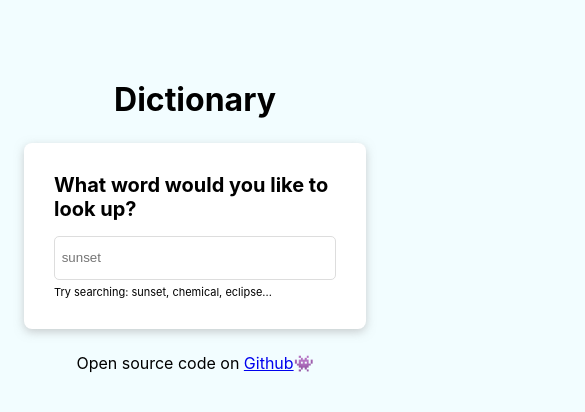
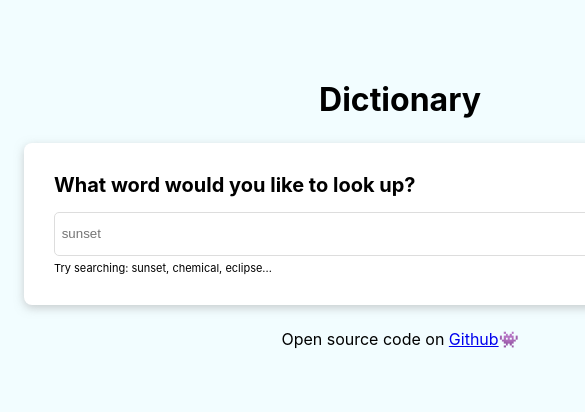
Before and after one commit to chadders404/react-dictionary-app, a React (Create React App) app: page / in a window 390 px wide. Shown: the top 412 px of the page, 585 px wide, since content can reach past the window. Built offline with nearby package versions, Linux system fonts and the light colour scheme; no server answers.

Commit message:
CSS Grid adjusted to make it more responsive
Removed bug which caused central grid column to change width according to the keyword. Hard coded to 800px instead.

```diff
--- a/src/App.css
+++ b/src/App.css
@@ -14,6 +14,8 @@
 }
 .column2 {
   grid-column-start: 2;
+  width: 800px;
+  justify-self: center;
 }
 .column3 {
   grid-column-start: 3;
--- a/src/Phonetic.css
+++ b/src/Phonetic.css
@@ -1,5 +1,5 @@
 .phonetics {
-  margin-bottom: 0.75em;
+  margin-bottom: 1.25em;
   height: 2em;
 }
 
```
